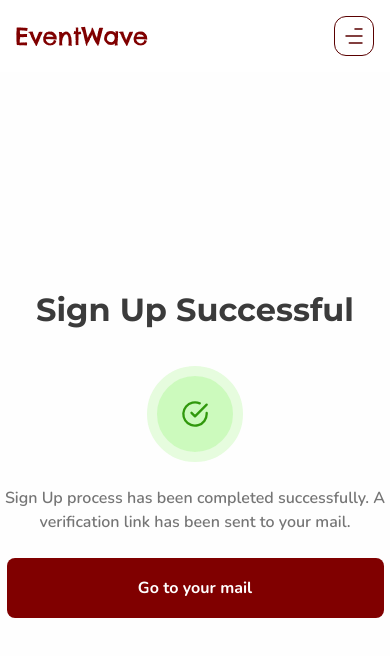
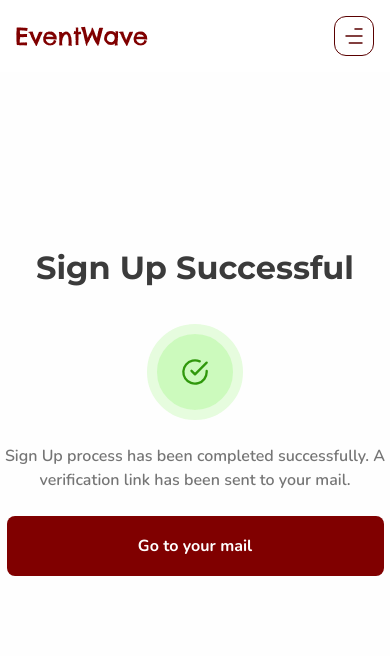
Before and after one commit to hngx-org/event, a Next.js app: page /auth/signup-successful in a window 390 px wide. Shown: the top 656 px of the page. Built offline with nearby package versions, Linux system fonts and the light colour scheme.

Commit message:
NavBar at small screen added to the Email Verification successful page and signup successful Page

```diff
--- a/pages/auth/email-verification-success.tsx
+++ b/pages/auth/email-verification-success.tsx
@@ -25,7 +25,7 @@ const EmailVerificationSuccess = () => {
             <div className="sm:hidden">
                 <Header />
             </div>
-            <div className="w-full min-h-[90vh] sm:min-h-screen bg-[#FEFEFE] sm:p-6 flex items-center justify-center">
+            <div className="w-full min-h-[80vh] sm:min-h-screen bg-[#FEFEFE] sm:p-6 flex items-center justify-center">
                 <div className="max-w-[398px] w-full text-center">
                     <h1 className="text-[#3B3B3B] font-montserrat font-bold text-[32px] sm:text-[40px]">
                         Email Verification Successful
--- a/pages/auth/signup-successful.tsx
+++ b/pages/auth/signup-successful.tsx
@@ -25,7 +25,7 @@ const SignupSuccessful: React.FC = () => {
             <div className="sm:hidden">
                 <Header/>
             </div>
-            <div className="w-full min-h-[90vh] sm:min-h-screen bg-[#FEFEFE] sm:p-6 flex items-center justify-center">
+            <div className="w-full min-h-[80vh] sm:min-h-screen bg-[#FEFEFE] sm:p-6 flex items-center justify-center">
                 <div className="max-w-[398px] w-full text-center">
                     <h1 className="text-[#3B3B3B] font-montserrat font-bold text-[32px] sm:text-[40px]">
                         Sign Up Successful
```
